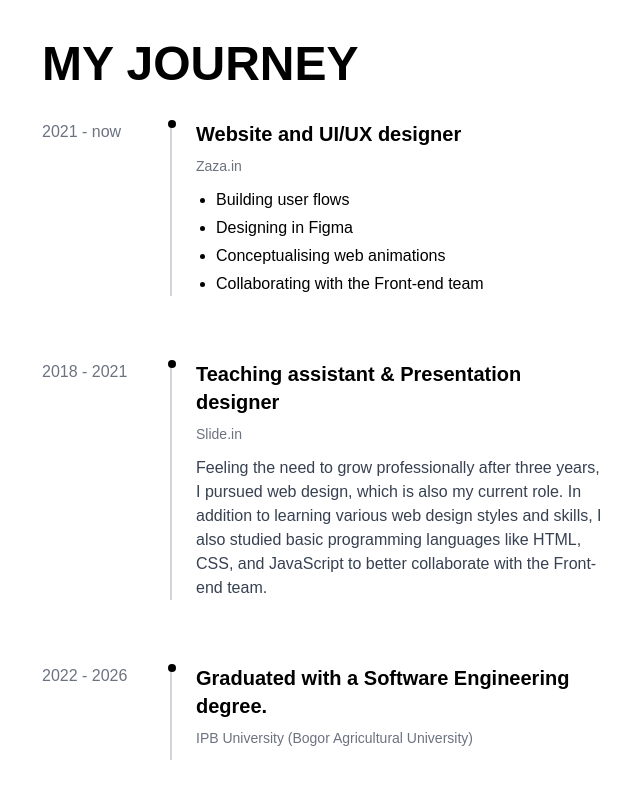
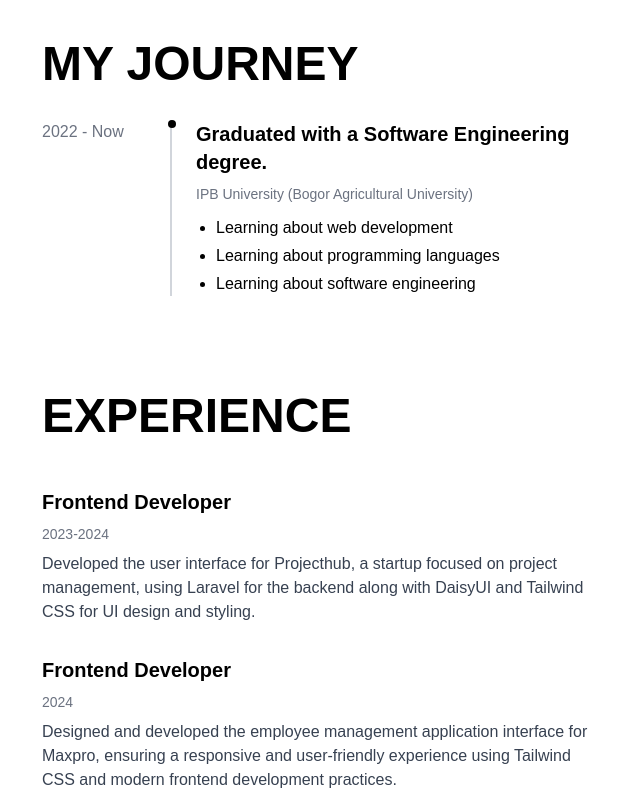
Before and after one commit to wahyumustikaaji/portofolioweb, a React (Vite) app: page /about in a window 1280 px wide. Shown: the part 1640-2440 px from the top of the page, without its empty margins (598-1238 px from the left). Built offline with nearby package versions, Linux system fonts and the light colour scheme.

Commit message:
update index

```diff
--- a/src/data/experience.json
+++ b/src/data/experience.json
@@ -2,15 +2,13 @@
   "experiences": [
     {
       "title": "Frontend Developer",
-      "description": "Proficient in React, Next.js, and Tailwind CSS. Experienced in building responsive and interactive web applications."
+      "description": "Developed the user interface for Projecthub, a startup focused on project management, using Laravel for the backend along with DaisyUI and Tailwind CSS for UI design and styling.",
+      "year": "2023-2024"
     },
     {
-      "title": "UI/UX Designer",
-      "description": "Skilled in creating user-centered designs with Figma. Experienced in wireframing, prototyping, and user testing."
-    },
-    {
-      "title": "Web Developer",
-      "description": "Experienced in building websites using modern technologies. Familiar with version control systems and deployment processes."
+      "title": "Frontend Developer",
+      "description": "Designed and developed the employee management application interface for Maxpro, ensuring a responsive and user-friendly experience using Tailwind CSS and modern frontend development practices.",
+      "year": "2024"
     }
   ]
 }
--- a/src/data/myjourney.json
+++ b/src/data/myjourney.json
@@ -1,27 +1,15 @@
 {
   "journeyItems": [
     {
-      "period": "2021 - now",
-      "title": "Website and UI/UX designer",
-      "company": "Zaza.in",
-      "responsibilities": [
-        "Building user flows",
-        "Designing in Figma",
-        "Conceptualising web animations",
-        "Collaborating with the Front-end team"
-      ]
-    },
-    {
-      "period": "2018 - 2021",
-      "title": "Teaching assistant & Presentation designer",
-      "company": "Slide.in",
-      "description": "Feeling the need to grow professionally after three years, I pursued web design, which is also my current role. In addition to learning various web design styles and skills, I also studied basic programming languages like HTML, CSS, and JavaScript to better collaborate with the Front-end team."
-    },
-    {
-      "period": "2022 - 2026",
+      "period": "2022 - Now",
       "title": "Graduated with a Software Engineering degree.",
       "company": "IPB University (Bogor Agricultural University)",
-      "description": ""
+      "description": "",
+      "responsibilities": [
+        "Learning about web development",
+        "Learning about programming languages",
+        "Learning about software engineering"
+      ]
     }
   ]
 }
--- a/src/pages/Abouts/Index.jsx
+++ b/src/pages/Abouts/Index.jsx
@@ -216,8 +216,12 @@ export default function About() {
                     transition={{ duration: 0.6, delay: window.innerWidth >= 768 ? 0.3 + (0.1 * index) : 0, ease: [0.22, 1, 0.36, 1] }}
                     whileHover={{ x: window.innerWidth >= 768 ? 10 : 0 }}
                   >
-                    {/* Content remains the same */}
-                    <h3 className="text-lg sm:text-xl font-semibold mb-2">{exp.title}</h3>
+                    <div className="flex flex-col gap-2 mb-2">
+                      <h3 className="text-lg sm:text-xl font-semibold">{exp.title}</h3>
+                      {exp.year && (
+                        <span className="text-xs sm:text-sm text-gray-500 mt-1 sm:mt-0">{exp.year}</span>
+                      )}
+                    </div>
                     <p className="text-sm sm:text-base text-gray-700 mb-4">{exp.description}</p>
                   </motion.div>
                 ))}
```
